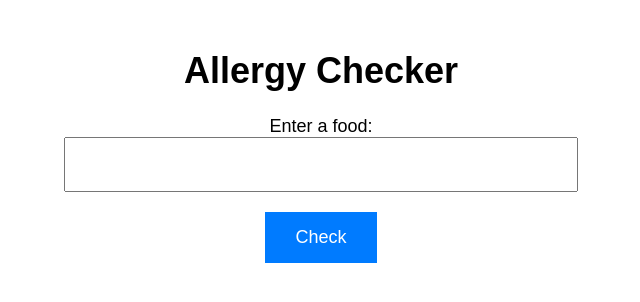
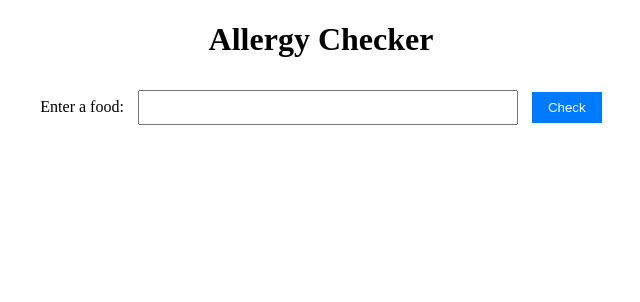
Before and after one commit to Mso3108/Allergy-checker, a plain HTML site: page index.html in a window 1280 px wide. Shown: the whole page, without its empty margins (319-959 px from the left). Drawn offline with Linux system fonts and the light colour scheme.

Commit message:
Update styles.css

```diff
--- a/styles.css
+++ b/styles.css
@@ -1,26 +1,19 @@
-body {
-    font-family: Arial, sans-serif;
-    font-size: 18px; /* Increase the default font size */
-}
-
 .container {
-    max-width: 600px; /* Increase the container width */
-    margin: 50px auto;
+    max-width: 600px;
+    margin: 0 auto;
     text-align: center;
 }
 
 input[type="text"] {
-    width: 80%; /* Increase the input field width */
-    padding: 15px; /* Increase padding for better visibility */
-    margin-bottom: 20px; /* Increase margin for better spacing */
-    font-size: 18px; /* Increase font size */
+    padding: 8px;
+    width: 60%;
+    margin: 10px;
 }
 
 button {
-    padding: 15px 30px; /* Increase padding for the button */
-    font-size: 18px; /* Increase font size */
+    padding: 8px 16px;
     background-color: #007bff;
-    color: #fff;
+    color: white;
     border: none;
     cursor: pointer;
 }
```
